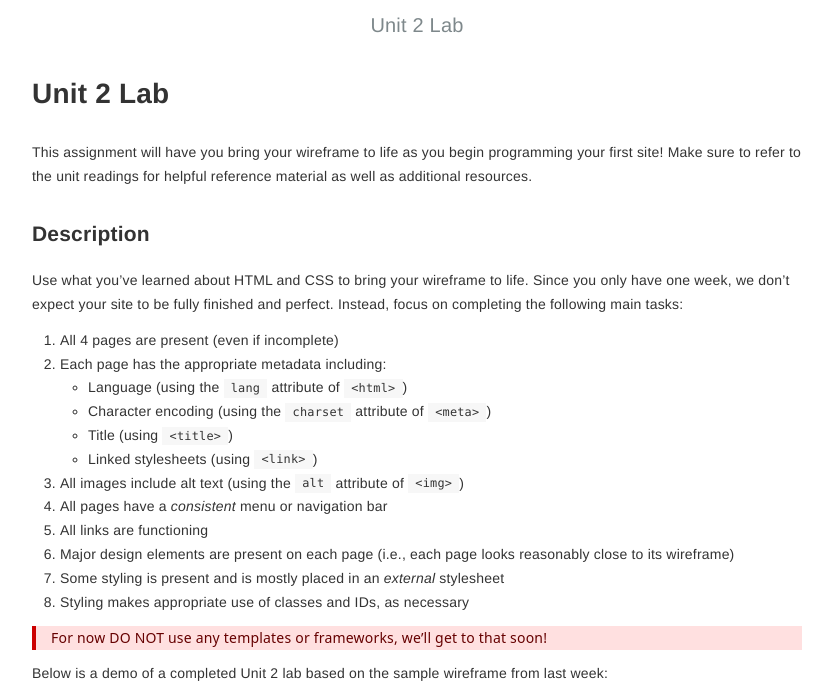
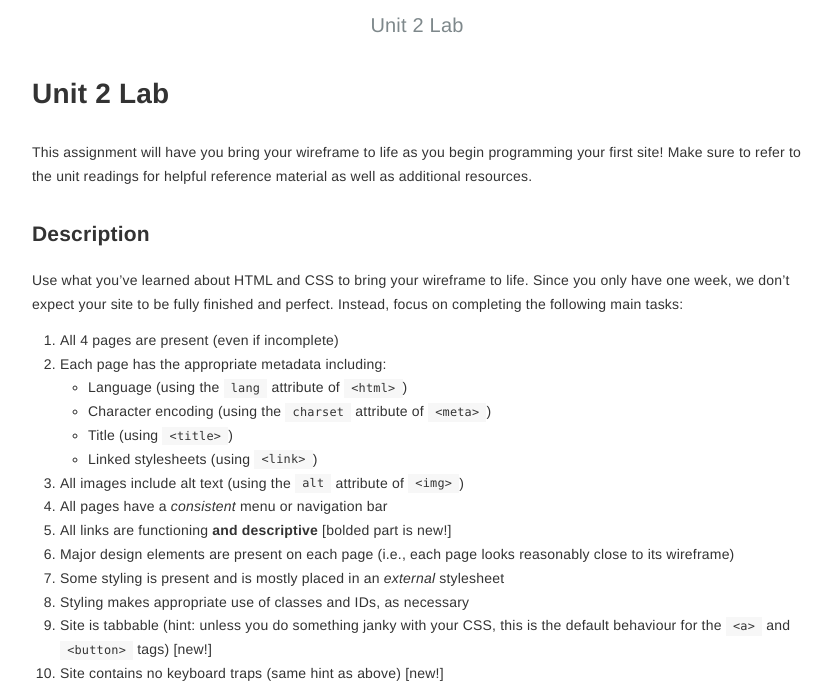
Before and after one commit to vickiebananas/nu-web-dev, a Jekyll site: the page built from _assignments/2-basics.md, in a window 1280 px wide. Shown: the top 689 px of the page, without its empty margins (223-1056 px from the left). Built offline with Jekyll 4.4.1, drawn with Linux system fonts in a browser that asks for light colours; some of the changed text lies outside the part shown.

Commit message:
added accessibility requirements to lab2

```diff
--- a/_assignments/2-basics.md
+++ b/_assignments/2-basics.md
@@ -18,10 +18,14 @@ Use what you've learned about HTML and CSS to bring your wireframe to life. Sinc
 	- Linked stylesheets (using `<link>`)
 1. All images include alt text (using the `alt` attribute of `<img>`)
 1. All pages have a *consistent* menu or navigation bar
-1. All links are functioning
+1. All links are functioning **and descriptive** [bolded part is new!]
 1. Major design elements are present on each page (i.e., each page looks reasonably close to its wireframe)
 1. Some styling is present and is mostly placed in an *external* stylesheet
 1. Styling makes appropriate use of classes and IDs, as necessary
+1. Site is tabbable (hint: unless you do something janky with your CSS, this is the default behaviour for the `<a>` and `<button>` tags) [new!]
+1. Site contains no keyboard traps (same hint as above) [new!]
+1. Site colors have sufficient contrast (check using any of the tools listed under ['Testing' in our Accessibility Resources](https://vickiebananas.com/nu-web-dev/accessibility-resources#accessibility-testing)) [new!]
+1. Site uses heading tags where appropriate, and skips no heading levels [new!]
 
 > For now DO NOT use any templates or frameworks, we'll get to that soon!
 {: .block-danger }
@@ -61,6 +65,8 @@ Submit your video ensuring your screenshare was visible and your audio or text a
 1. Video shows links being clicked through
 1. Video shows student using inspect element
 1. Video shows the alt text for each image on site
+1. Video demonstrates site's 'tabbability' [new!]
+1. Video demonstrates there are no 'keyboard traps' [new!]
 
 #### Code & Site
 1. Site includes all 4 pages
@@ -71,7 +77,11 @@ Submit your video ensuring your screenshare was visible and your audio or text a
 	- Linked stylesheets (using `<link>`)
 1. All images include alt text (using the `alt` attribute of `<img>`)
 1. All pages have a *consistent* menu or navigation bar
-1. All links are functioning
+1. All links are functioning **and descriptive** [bolded part is new!]
 1. Major design elements are present on each page (i.e., each page looks reasonably close to its wireframe)
 1. Some styling is present and is mostly placed in an *external* stylesheet
 1. Styling makes appropriate use of classes and IDs, as necessary
+1. Site is tabbable (hint: unless you do something janky with your CSS, this is the default behaviour for the `<a>` and `<button>` tags) [new!]
+1. Site contains no keyboard traps (same hint as above) [new!]
+1. Site colors have sufficient contrast (check using any of the tools listed under ['Testing' in our Accessibility Resources](https://vickiebananas.com/nu-web-dev/accessibility-resources#accessibility-testing)) [new!]
+1. Site uses heading tags where appropriate, and skips no heading levels [new!]
```
